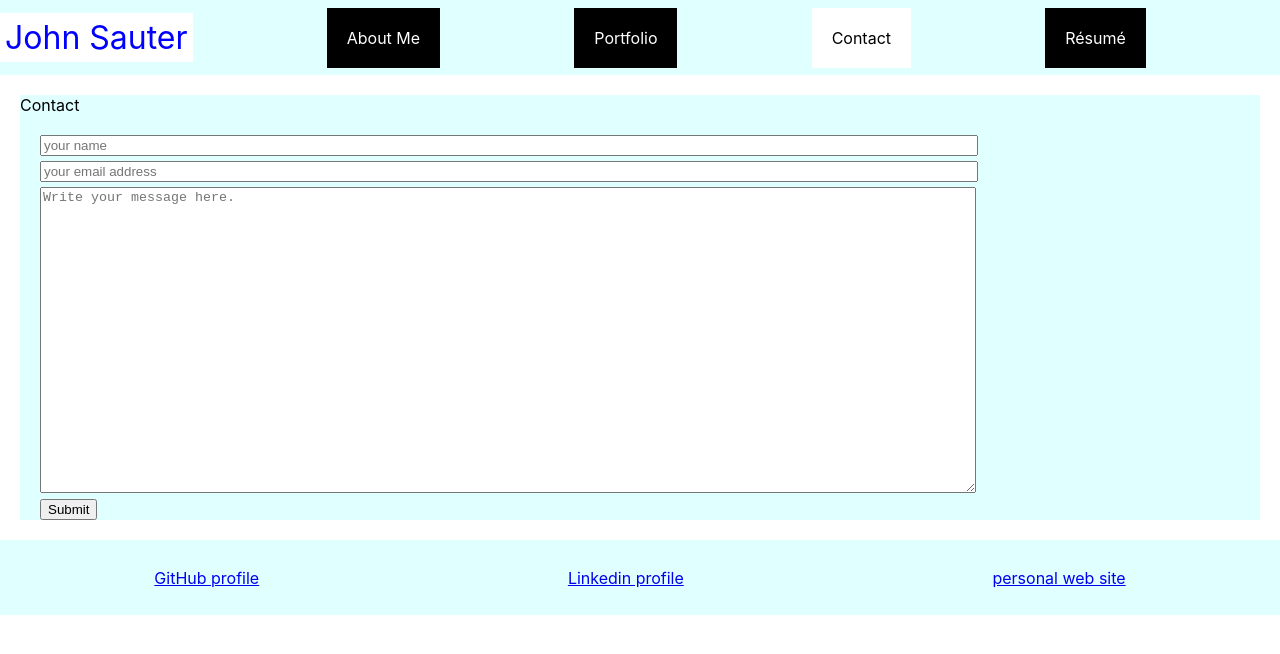
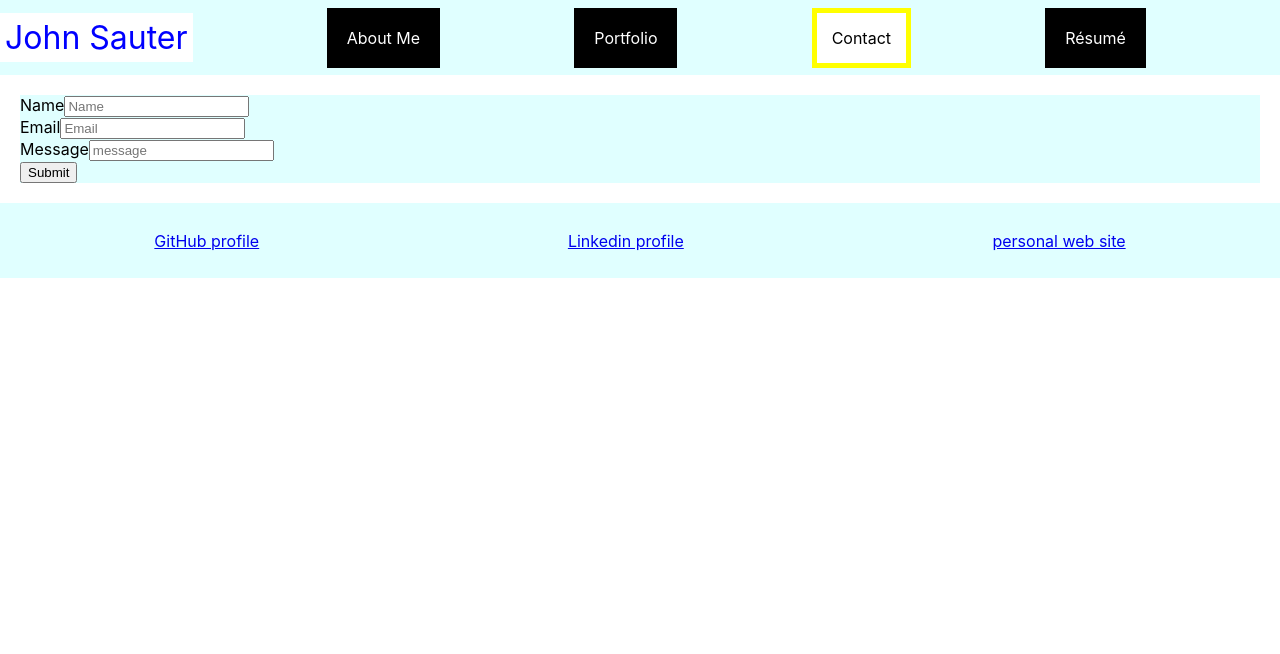
Before and after one commit to JohnSauter/UNH_Bootcamp-20-React_Portfolio, a React (Create React App) app: page / in a window 1280 px wide. Both pictures are taken after a click on the element "Contact". Shown: the top 654 px of the page. Built offline with nearby package versions, Linux system fonts and the light colour scheme.

Commit message:
convert contact form infrastructure

```diff
--- a/src/component/Form.js
+++ b/src/component/Form.js
@@ -1,16 +1,55 @@
-import React, { useState } from 'react';
-import './Form.css';
+import React, { useState } from "react";
+import "./Form.css";
+// Here we import a helper function that will check if the email is valid
+import { validateEmail } from "../utils/helpers";
 
-// Here we import a helper function that will check if the email is valid
-import { validateEmail } from '../utils/helpers';
+import { useForm } from "react-hook-form";
 
-function Form() {
+function Form(props) {
+  const {
+    register,
+    handleSubmit,
+    formState: { errors },
+  } = useForm();
+  const onSubmit = (data) => console.log(data);
+
+  return (
+    <form onSubmit={handleSubmit(onSubmit)}>
+      <div>
+        <label htmlfor="userName">Name</label>
+        <input
+          placeholder="Name"
+          {...register("userName", { required: true })}
+        />
+        {errors.userName && <p>Name is required.</p>}
+      </div>
+      <div>
+        <label htmlfor="email">Email</label>
+        <input placeholder="Email" {...register("email", { required: true })} />
+        {errors.email && <p>email is required.</p>}
+      </div>
+      <div>
+        <label htmlfor="message">Message</label>
+        <input
+          placeholder="message"
+          {...register("message", { required: true })}
+        />
+        {errors.message && <p>A message is required.</p>}
+      </div>
+      <div>
+        <input type="submit" />
+      </div>
+    </form>
+  );
+}
+
+function Old_Form(props) {
   // Create state variables for the fields in the form.
   // We are also setting their initial values to an empty string.
-  const [email, setEmail] = useState('');
-  const [userName, setUserName] = useState('');
-  const [message, setMessage] = useState('');
-  const [errorMessage, setErrorMessage] = useState('');
+  const [email, setEmail] = useState("");
+  const [userName, setUserName] = useState("");
+  const [message, setMessage] = useState("");
+  const [errorMessage, setErrorMessage] = useState("");
 
   const handleInputChange = (e) => {
     // Getting the value and name of the input which triggered the change.
@@ -19,9 +58,9 @@ function Form() {
     const inputValue = target.value;
 
     // Based on the input name, we set the state of either email, username, or message.
-    if (inputName === 'email') {
+    if (inputName === "email") {
       setEmail(inputValue);
-    } else if (inputName === 'userName') {
+    } else if (inputName === "userName") {
       setUserName(inputValue);
     } else {
       setMessage(inputValue);
@@ -35,33 +74,36 @@ function Form() {
     // First we check to see if the email is not valid or if the userName is empty.
     // If so we set an error message to be displayed on the page.
     if (!validateEmail(email) || !userName) {
-      setErrorMessage('Email or username is invalid');
+      setErrorMessage("Email or username is invalid");
       // We want to exit out of this code block if something is wrong so that the user
       // can correct it.
       return;
     }
 
-    alert(`Hello ${userName},` +
-      " this interface does not actually send email." +
-      "  You can email me at John_Sauter@systemeyescomputerstore.com.");
+    alert(
+      `Hello ${userName},` +
+        " this interface does not actually send email." +
+        "  You can email me at John_Sauter@systemeyescomputerstore.com."
+    );
 
     // If everything goes according to plan, we want to clear out the input after a successful registration.
-    setUserName('');
-    setMessage('');
-    setEmail('');
+    setUserName("");
+    setMessage("");
+    setEmail("");
   };
 
   return (
     <div>
       <p>Contact</p>
       <form className="form">
-      <input
+        <input
           value={userName}
           name="userName"
           onChange={handleInputChange}
           type="text"
           placeholder="your name"
-          autofocus
+          autoFocus
+          required
         />
         <input
           value={email}
@@ -80,7 +122,9 @@ function Form() {
           required
           rows="20"
         />
-        <button type="button" onClick={handleFormSubmit}>Submit</button>
+        <button type="button" onClick={handleFormSubmit}>
+          Submit
+        </button>
       </form>
       {errorMessage && (
         <div>
--- a/src/component/Header.css
+++ b/src/component/Header.css
@@ -16,7 +16,8 @@
 .selected {
   background: white;
   color: black;
-  padding: 20px;
+  padding: 15px;
+  border: 5px solid yellow;
   margin-right: auto;
   cursor: pointer;
 }
```
Also changed, not shown: package.json (+6 -1 lines), 1 other file (tests, documents, lock files or other folders).
